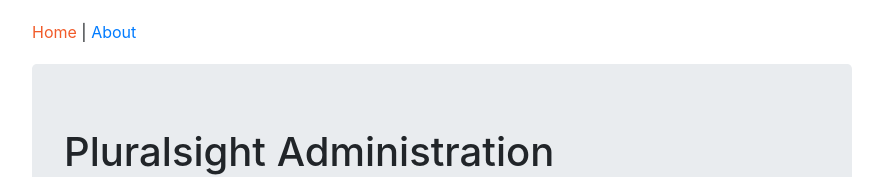
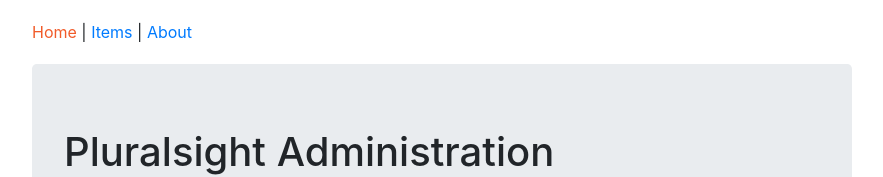
Before and after one commit to AbrahamChz/InventoryReactSpring, a React app in the folder front/: page / in a window 1280 px wide. Shown: the top 177 px of the page, without its empty margins (198-1081 px from the left). Built offline with nearby package versions, Linux system fonts and the light colour scheme; what redux-immutable-state-invariant would draw is missing.

Commit message:
Past problems fixed

```diff
--- a/front/src/components/App.js
+++ b/front/src/components/App.js
@@ -4,7 +4,7 @@
 import AboutPage from './about/AboutPage';
 import Header from './common/Header';
 import PageNotFound from './PageNotFound';
-import Item from './item/Item';
+import Item from './item/ItemPage';
 
 //Switch checks in which Path access, if it does not access, it means the page does not exist.
 function App(){
--- a/front/src/components/common/Header.js
+++ b/front/src/components/common/Header.js
@@ -7,6 +7,7 @@
     return (
         <nav>
             <NavLink to="/" activeStyle={activeStyle}>Home</NavLink> {" | "}
+            <NavLink to="/item" activeStyle={activeStyle}>Items</NavLink> {" | "}
             <NavLink to="/about" activeStyle={activeStyle}>About</NavLink>
         </nav>
     )
--- a/front/src/redux/reducers/itemReducer.js
+++ b/front/src/redux/reducers/itemReducer.js
@@ -1,6 +1,6 @@
 export default function  itemReducer(state = [], action) {
     switch(action.type){
-        case "CREATE_COURSE":
+        case "CREATE_ITEM":
             return [...state, { ...action.item}];
         default:
             return state;
```
